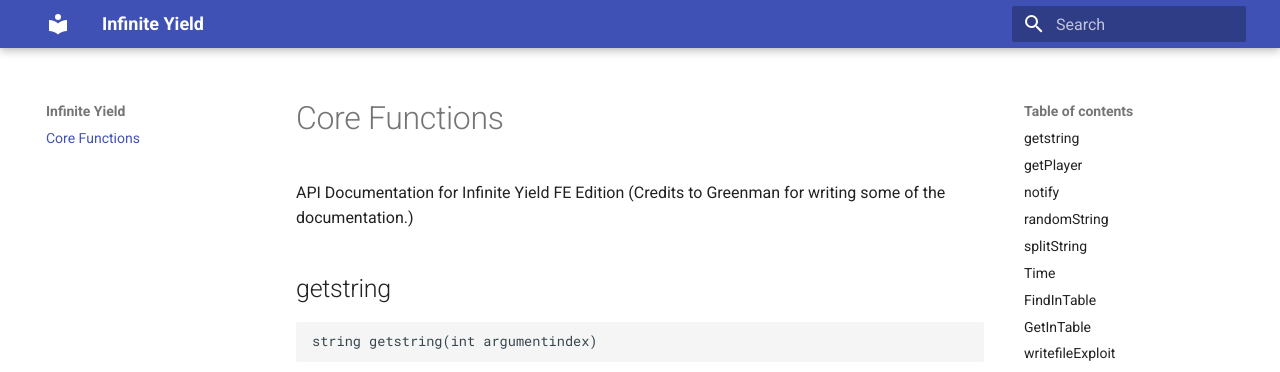
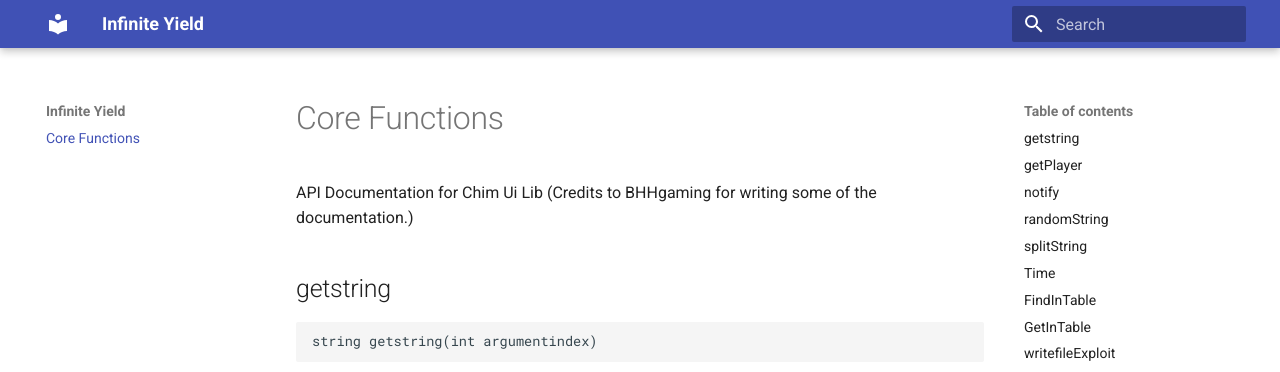
Before and after one commit to BHHgaming/BHHgaming.github.io, an MkDocs documentation site: the page built from docs/index.md, in a window 1280 px wide and 900 px high. Shown: the top 372 px of the window. Built offline with MkDocs 1.6.1 and Material for MkDocs 9.7.7, drawn with Linux system fonts in a browser that asks for light colours.

Commit message:
Update index.md

```diff
--- a/docs/index.md
+++ b/docs/index.md
@@ -1,7 +1,7 @@
 # Core Functions
 
-API Documentation for Infinite Yield FE Edition
-(Credits to Greenman for writing some of the documentation.)
+API Documentation for Chim Ui Lib
+(Credits to BHHgaming for writing some of the documentation.)
 
 ## getstring
     string getstring(int argumentindex)
```
